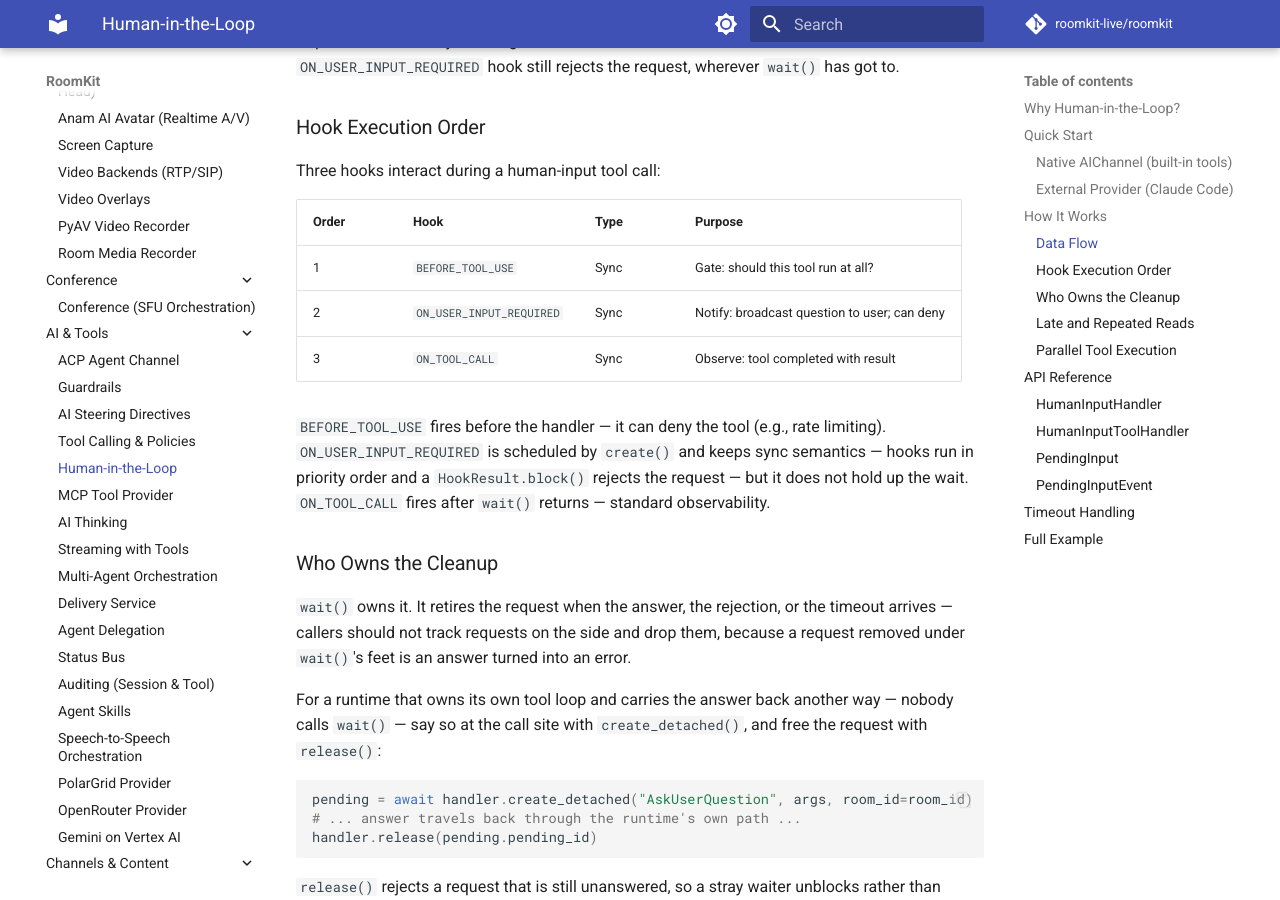
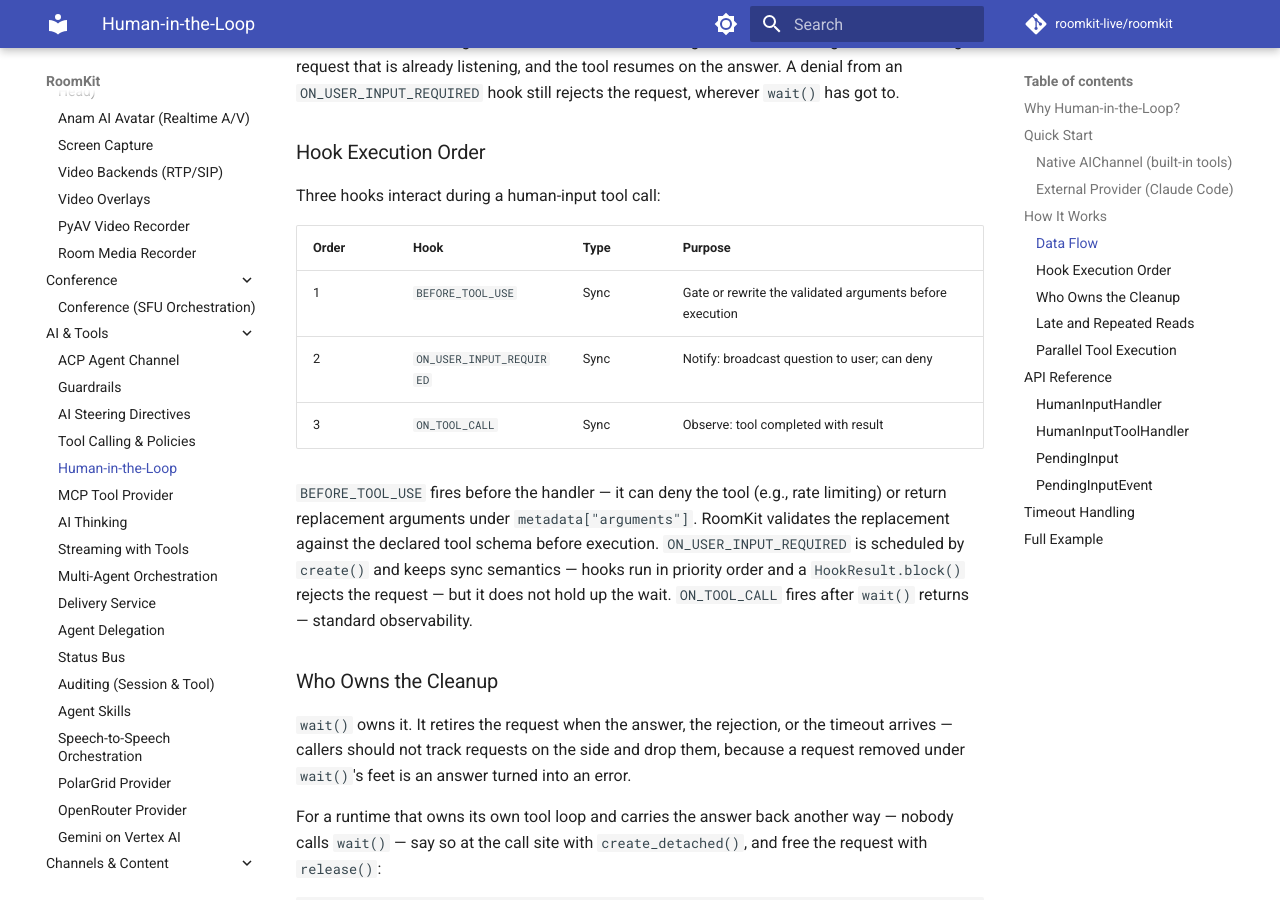
Before and after one commit to roomkit-live/roomkit-docs, an MkDocs documentation site: the page built from docs/guides/human-in-the-loop.md, in a window 1280 px wide and 900 px high, scrolled down 2553 px. Built offline with MkDocs 1.6.1 and Material for MkDocs 9.7.7, drawn with Linux system fonts in a browser that asks for light colours; comment, search, counter and statistics services are not loaded; some of the changed text lies outside the part shown.

Commit message:
docs(release): document 0.43.0 review fixes

```diff
--- a/docs/guides/human-in-the-loop.md
+++ b/docs/guides/human-in-the-loop.md
@@ -9,7 +9,7 @@ RoomKit's human-in-the-loop primitive lets AI tool calls **pause execution**, re
 AI agents often need to ask clarifying questions, request approval, or collect data from users mid-conversation. Without a dedicated primitive, developers resort to workarounds:
 
 - **Wrapping tool handlers** — only intercepts tools in the admin chain, not the AI's own tools
-- **BEFORE_TOOL_USE hooks** — can allow/deny but can't provide a result or pause the loop
+- **BEFORE_TOOL_USE hooks** — can allow, deny, or rewrite arguments, but can't provide a result or pause the loop
 - **External state management** — manual `asyncio.Event` tracking scattered across REST endpoints
 
 RoomKit's `HumanInputHandler` solves this as a first-class feature with two layers:
@@ -117,11 +117,17 @@ Three hooks interact during a human-input tool call:
 
 | Order | Hook | Type | Purpose |
 |-------|------|------|---------|
-| 1 | `BEFORE_TOOL_USE` | Sync | Gate: should this tool run at all? |
+| 1 | `BEFORE_TOOL_USE` | Sync | Gate or rewrite the validated arguments before execution |
 | 2 | `ON_USER_INPUT_REQUIRED` | Sync | Notify: broadcast question to user; can deny |
 | 3 | `ON_TOOL_CALL` | Sync | Observe: tool completed with result |
 
-`BEFORE_TOOL_USE` fires before the handler — it can deny the tool (e.g., rate limiting). `ON_USER_INPUT_REQUIRED` is scheduled by `create()` and keeps sync semantics — hooks run in priority order and a `HookResult.block()` rejects the request — but it does not hold up the wait. `ON_TOOL_CALL` fires after `wait()` returns — standard observability.
+`BEFORE_TOOL_USE` fires before the handler — it can deny the tool (e.g., rate
+limiting) or return replacement arguments under `metadata["arguments"]`. RoomKit
+validates the replacement against the declared tool schema before execution.
+`ON_USER_INPUT_REQUIRED` is scheduled by `create()` and keeps sync semantics —
+hooks run in priority order and a `HookResult.block()` rejects the request — but
+it does not hold up the wait. `ON_TOOL_CALL` fires after `wait()` returns —
+standard observability.
 
 ### Who Owns the Cleanup
 
```
Also changed, not shown: docs/api/providers-ai.md (+21 -0 lines), docs/guides/realtime-voice-providers.md (+8 -1 lines).
